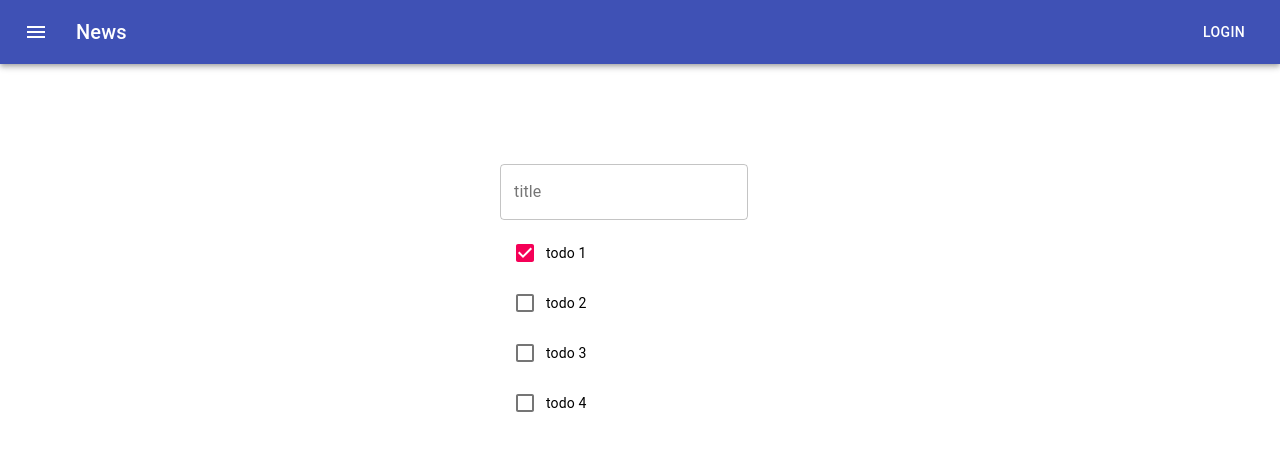
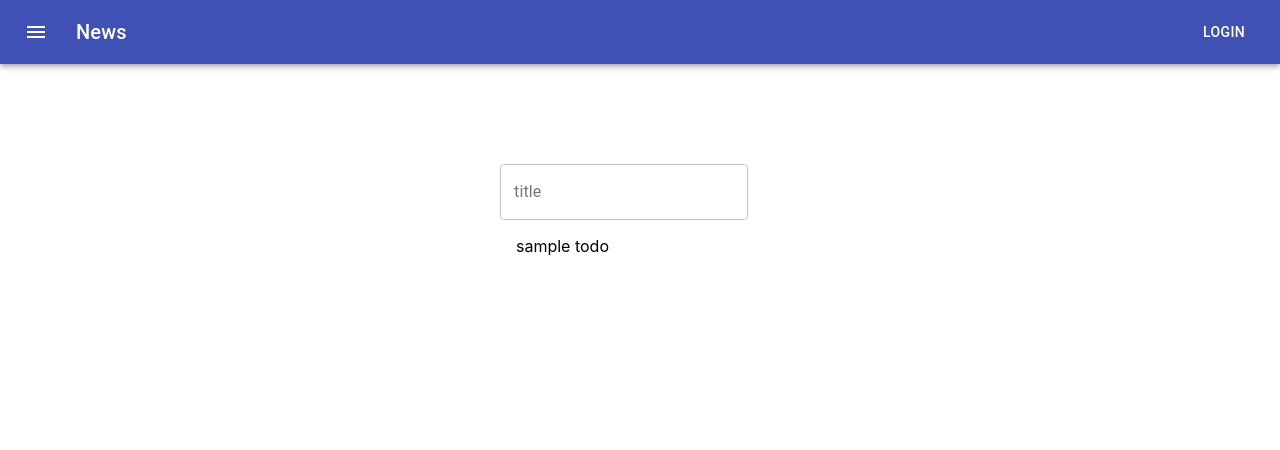
Before and after one commit to yutech941/ToDoList, a React (Create React App) app: page / in a window 1280 px wide. Shown: the top 450 px of the page. Built offline with nearby package versions, Linux system fonts and the light colour scheme.

Commit message:
簡易番完成

```diff
--- a/src/components/App.js
+++ b/src/components/App.js
@@ -10,7 +10,7 @@ export default class App extends React.Component {
       listdata: [
         {
           id: this.createHashId(),
-          text: "sample todo1",
+          text: "sample todo",
         },
       ],
     };
@@ -44,7 +44,9 @@ export default class App extends React.Component {
         >
           <TodoCreator callBackAddTask={this.callBackAddTask} />
 
-          <TodoList listdata={this.state.listdata} />
+          {this.state.listdata.map((todo) => (
+            <TodoList id={todo.id} text={todo.text} />
+          ))}
         </div>
       </div>
     );
--- a/src/components/material-ui/TodoList.js
+++ b/src/components/material-ui/TodoList.js
@@ -1,60 +1,13 @@
 import React from "react";
-import { makeStyles } from "@material-ui/core/styles";
 import List from "@material-ui/core/List";
 import ListItem from "@material-ui/core/ListItem";
-import ListItemText from "@material-ui/core/ListItemText";
-import Checkbox from "@material-ui/core/Checkbox";
 
-const useStyles = makeStyles((theme) => ({
-  root: {
-    width: "100%",
-    maxWidth: 360,
-    backgroundColor: theme.palette.background.paper,
-  },
-}));
-
-export default function TodoList() {
-  const classes = useStyles();
-  const [checked, setChecked] = React.useState([0]);
-
-  const handleToggle = (value) => () => {
-    const currentIndex = checked.indexOf(value);
-    const newChecked = [...checked];
-
-    if (currentIndex === -1) {
-      newChecked.push(value);
-    } else {
-      newChecked.splice(currentIndex, 1);
-    }
-
-    setChecked(newChecked);
-  };
-
-  return (
-    <List className={classes.root}>
-      {[0, 1, 2, 3].map((value) => {
-        const labelId = `checkbox-list-label-${value}`;
-
-        return (
-          <ListItem
-            key={value}
-            role={undefined}
-            dense
-            button
-            onClick={handleToggle(value)}
-          >
-            <Checkbox
-              edge="start"
-              checked={checked.indexOf(value) !== -1}
-              tabIndex={-1}
-              disableRipple
-              inputProps={{ "aria-labelledby": labelId }}
-            />
-
-            <ListItemText id={labelId} primary={`todo ${value + 1}`} />
-          </ListItem>
-        );
-      })}
-    </List>
-  );
+export default class TodoList extends React.Component {
+  render() {
+    return (
+      <List>
+        <ListItem>{this.props.text}</ListItem>
+      </List>
+    );
+  }
 }
```
